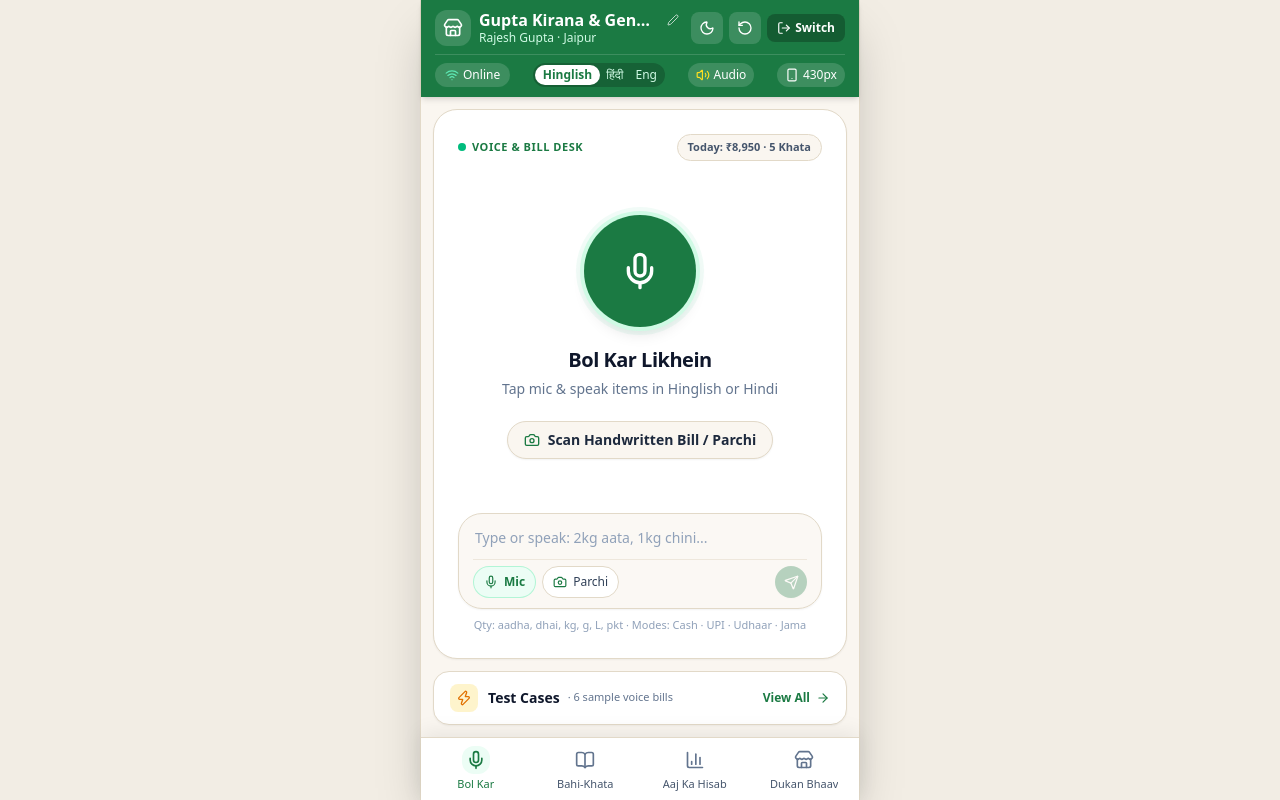
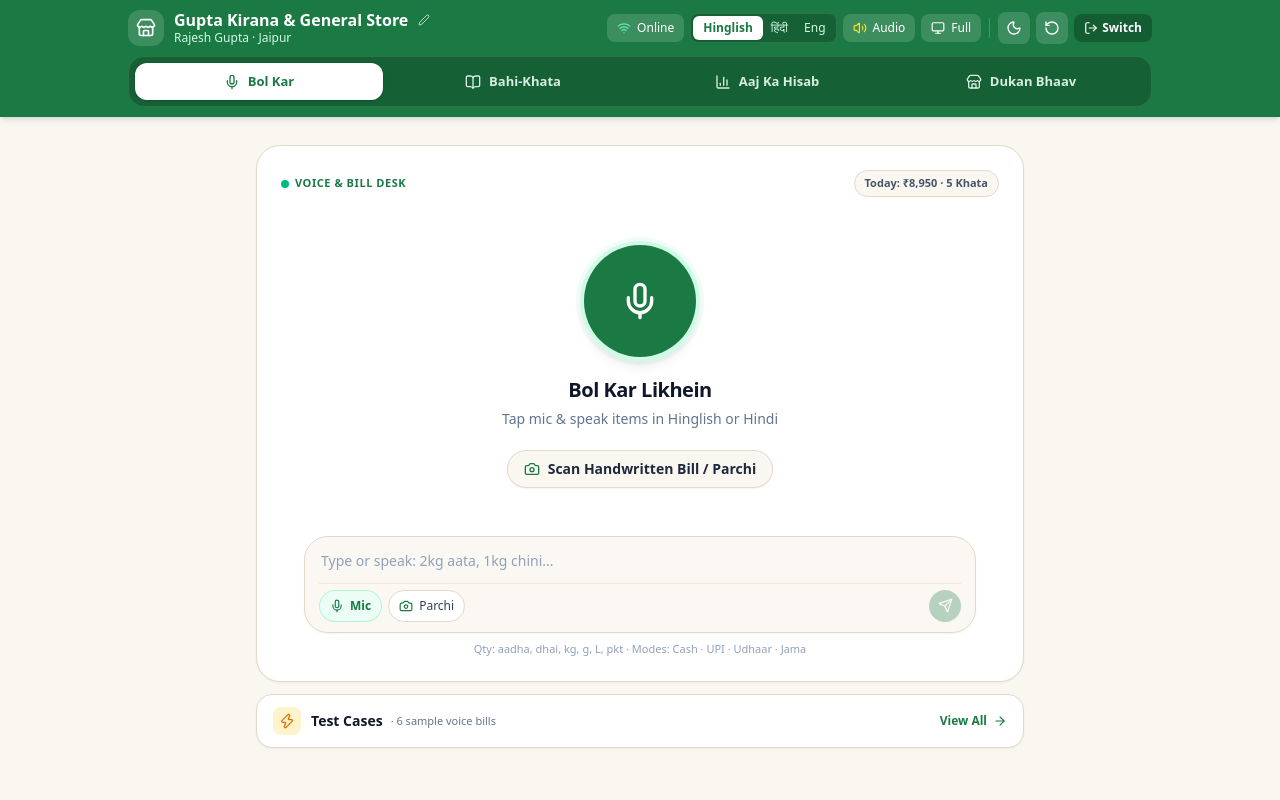
Before and after one commit to exp-anubhav/KiranaScan, a React (Vite) app: page / in a window 1280 px wide. Both pictures are taken after a click on the button "🚀 Instant Demo Login: Gupta Kirana Store". Built offline with nearby package versions, Linux system fonts and the light colour scheme.

Commit message:
Auto-detect device mode and structure full-mode header and 4-column nav bar

```diff
--- a/src/App.jsx
+++ b/src/App.jsx
@@ -1,4 +1,4 @@
-import { useState, useEffect, useLayoutEffect } from 'react';
+import { useState, useEffect, useLayoutEffect, useRef } from 'react';
 import { useStore } from './stores/useStore.js';
 import { LABELS } from './data/seedData.js';
 import VoiceTab from './components/VoiceTab.jsx';
@@ -15,13 +15,52 @@ import './index.css';
 
 const TAB_ICONS = [Mic, BookOpen, BarChart3, StoreIcon];
 
+function detectMobileDevice() {
+  if (typeof window === 'undefined') return false;
+  const width = window.innerWidth;
+  if (width < 768) return true;
+  const ua = navigator.userAgent || '';
+  const isMobileUA = /Android|webOS|iPhone|iPod|BlackBerry|IEMobile|Opera Mini/i.test(ua);
+  const hasCoarsePointer = window.matchMedia?.('(pointer: coarse)')?.matches ?? false;
+  return isMobileUA && hasCoarsePointer && width < 900;
+}
+
 export default function App() {
   const store = useStore();
   const [activeTab, setActiveTab] = useState(0);
   const [isOnline, setIsOnline] = useState(true);
   const [soundboxEnabled, setSoundboxEnabled] = useState(true);
   const [lang, setLang] = useState('hinglish');
-  const [isMobileFrame, setIsMobileFrame] = useState(true);
+  const [isMobileFrame, setIsMobileFrame] = useState(() => detectMobileDevice());
+  const manualViewOverrideRef = useRef(false);
+
+  // Auto-detect device & adapt layout automatically unless user manually toggled on desktop
+  useEffect(() => {
+    const syncDeviceMode = () => {
+      const detectedMobile = detectMobileDevice();
+      if (window.innerWidth < 640) {
+        manualViewOverrideRef.current = false;
+        setIsMobileFrame(true);
+        return;
+      }
+      if (!manualViewOverrideRef.current) {
+        setIsMobileFrame(detectedMobile);
+      }
+    };
+    window.addEventListener('resize', syncDeviceMode);
+    window.addEventListener('orientationchange', syncDeviceMode);
+    return () => {
+      window.removeEventListener('resize', syncDeviceMode);
+      window.removeEventListener('orientationchange', syncDeviceMode);
+    };
+  }, []);
+
+  const handleToggleViewMode = () => {
+    const nextMobile = !isMobileFrame;
+    const detectedMobile = detectMobileDevice();
+    manualViewOverrideRef.current = nextMobile !== detectedMobile;
+    setIsMobileFrame(nextMobile);
+  };
 
   // Dark mode state
   const [isDarkMode, setIsDarkMode] = useState(() => {
@@ -385,13 +424,13 @@ export default function App() {
 
   const appContent = (
     <div className="flex flex-col w-full flex-1 app-min-h bg-[#FAF6F0] dark:bg-[#0B1116] text-[#1E242B] dark:text-[#F3F4F6] transition-colors relative">
-      {/* ── 2-ROW CLEAN PROFESSIONAL MERCHANT HEADER ── */}
-      <header className="bg-[#1B7A43] text-white px-3.5 py-2.5 shadow-md sticky top-0 z-30 shrink-0 transition-all">
+      {/* ── CLEAN PROFESSIONAL MERCHANT HEADER (ADAPTIVE MOBILE + STRUCTURED FULL MODE) ── */}
+      <header className="bg-[#1B7A43] text-white px-3.5 sm:px-5 py-2.5 shadow-md sticky top-0 z-30 shrink-0 transition-all">
         <div className={isMobileFrame ? 'space-y-2' : 'max-w-5xl mx-auto space-y-2.5'}>
-          {/* Row 1: Shop Identity + Quick Icon Actions */}
-          <div className="flex items-center justify-between gap-2">
+          {/* Row 1: Shop Identity + Quick Controls */}
+          <div className="flex flex-wrap items-center justify-between gap-2.5">
             {/* Left: Store Icon + Title + Subtitle */}
-            <div className="flex items-center gap-2 min-w-0 flex-1">
+            <div className="flex items-center gap-2.5 min-w-0 flex-1">
               <div className="w-9 h-9 rounded-xl bg-white/15 flex items-center justify-center shrink-0">
                 <StoreIcon className="w-5 h-5 text-white" />
               </div>
@@ -446,8 +485,60 @@ export default function App() {
               </div>
             </div>
 
-            {/* Right: Quick Actions */}
-            <div className="flex items-center gap-1.5 shrink-0">
+            {/* Right: Quick Controls (Full Mode consolidates status pills inline with actions) */}
+            <div className="flex flex-wrap items-center gap-1.5 shrink-0">
+              {!isMobileFrame && (
+                <>
+                  <button
+                    onClick={() => setIsOnline(!isOnline)}
+                    className="px-2.5 py-1.5 rounded-lg bg-white/15 hover:bg-white/25 text-white text-xs font-medium flex items-center gap-1.5 whitespace-nowrap transition-colors"
+                    title="Toggle Online / Offline Mode"
+                  >
+                    {isOnline ? <Wifi className="w-3.5 h-3.5 text-emerald-300" /> : <WifiOff className="w-3.5 h-3.5 text-amber-300" />}
+                    <span>{isOnline ? 'Online' : `Offline (${store.pendingSyncCount})`}</span>
+                  </button>
+
+                  <div className="flex bg-black/20 rounded-lg p-0.5 border border-white/10">
+                    {[
+                      { key: 'hinglish', label: 'Hinglish' },
+                      { key: 'hi', label: 'हिंदी' },
+                      { key: 'en', label: 'Eng' },
+                    ].map(l => (
+                      <button
+                        key={l.key}
+                        onClick={() => setLang(l.key)}
+                        className={`text-xs whitespace-nowrap transition-all ${lang === l.key
+                          ? 'bg-white text-[#1B7A43] font-bold px-2.5 py-1 rounded-md shadow-xs'
+                          : 'text-emerald-100 hover:text-white px-2 py-1'
+                          }`}
+                      >
+                        {l.label}
+                      </button>
+                    ))}
+                  </div>
+
+                  <button
+                    onClick={() => setSoundboxEnabled(!soundboxEnabled)}
+                    className="px-2.5 py-1.5 rounded-lg bg-white/15 hover:bg-white/25 text-white text-xs font-medium flex items-center gap-1.5 whitespace-nowrap transition-colors"
+                    title={soundboxEnabled ? 'Soundbox Audio Feedback On' : 'Audio Muted'}
+                  >
+                    {soundboxEnabled ? <Volume2 className="w-3.5 h-3.5 text-yellow-300" /> : <VolumeX className="w-3.5 h-3.5 text-white/60" />}
+                    <span>{soundboxEnabled ? 'Audio' : 'Mute'}</span>
+                  </button>
+
+                  <button
+                    onClick={handleToggleViewMode}
+                    className="px-2.5 py-1.5 rounded-lg bg-white/15 hover:bg-white/25 text-white text-xs font-medium flex items-center gap-1.5 whitespace-nowrap transition-colors"
+                    title="Auto-detected Desktop View · Click to preview 430px Mobile Frame"
+                  >
+                    <Monitor className="w-3.5 h-3.5" />
+                    <span>Full</span>
+                  </button>
+
+                  <div className="w-px h-5 bg-white/20 mx-0.5 hidden sm:block" />
+                </>
+              )}
+
               <button
                 onClick={() => setIsDarkMode(!isDarkMode)}
                 className="w-8 h-8 rounded-lg bg-white/15 hover:bg-white/25 flex items-center justify-center text-white transition-colors"
@@ -475,7 +566,8 @@ export default function App() {
             </div>
           </div>
 
-          {/* Row 2: Single-Line Control Strip */}
+          {/* Row 2 (Mobile Frame Mode): Single-Line Control Strip */}
+          {isMobileFrame && (
             <div className="flex items-center justify-between gap-1 sm:gap-1.5 mt-2 pt-2 border-t border-white/15 text-[11px] sm:text-xs">
               {/* Online/Offline Pill */}
               <button
@@ -519,35 +611,41 @@ export default function App() {
 
               {/* View Toggle Pill */}
               <button
-              onClick={() => setIsMobileFrame(!isMobileFrame)}
+                onClick={handleToggleViewMode}
                 className="px-2 py-1 rounded-full bg-white/15 hover:bg-white/25 text-white flex items-center gap-1 whitespace-nowrap shrink-0 transition-colors"
-              title="Toggle Phone Frame vs Full Screen"
+                title="Switch to Full Screen Mode"
               >
-              {isMobileFrame ? <Smartphone className="w-3.5 h-3.5" /> : <Monitor className="w-3.5 h-3.5" />}
-              <span>{isMobileFrame ? '430px' : 'Full'}</span>
+                <Smartphone className="w-3.5 h-3.5" />
+                <span>430px</span>
               </button>
             </div>
+          )}
 
-          {/* Desktop Navigation Tabs for Full Screen Mode */}
+          {/* Row 2 (Full Screen Mode): Structured 4-Column Equal-Width Navigation Bar */}
           {!isMobileFrame && (
-            <nav className="flex items-center gap-1.5 bg-black/15 p-1 rounded-xl mt-2">
+            <nav
+              aria-label="Primary Navigation"
+              className="grid grid-cols-4 gap-1.5 bg-black/20 p-1.5 rounded-2xl border border-white/10"
+            >
               {tabLabels.map((label, i) => {
                 const Icon = TAB_ICONS[i];
                 const isActive = i === activeTab;
                 return (
                   <button
                     key={i}
+                    type="button"
                     onClick={() => {
                       setActiveTab(i);
                       window.scrollTo(0, 0);
                     }}
-                    className={`flex items-center gap-2 px-4 py-2 rounded-lg text-xs font-bold transition-all ${isActive
-                      ? 'bg-white dark:bg-[#16202A] text-[#1B7A43] dark:text-emerald-400 shadow-md'
-                      : 'text-white/80 hover:text-white hover:bg-white/10'
+                    aria-current={isActive ? 'page' : undefined}
+                    className={`flex items-center justify-center gap-2 px-3 py-2.5 rounded-xl text-xs sm:text-[13px] transition-all cursor-pointer ${isActive
+                      ? 'bg-white dark:bg-[#11181F] text-[#1B7A43] dark:text-emerald-400 font-bold shadow-sm ring-1 ring-black/5 dark:ring-emerald-400/25'
+                      : 'text-emerald-50/90 hover:text-white hover:bg-white/10 font-semibold'
                       }`}
                   >
-                    <Icon size={16} />
-                    <span>{label}</span>
+                    <Icon size={16} className="shrink-0" />
+                    <span className="truncate">{label}</span>
                   </button>
                 );
               })}
```
Lines whose indentation alone changed are shown as unchanged.
